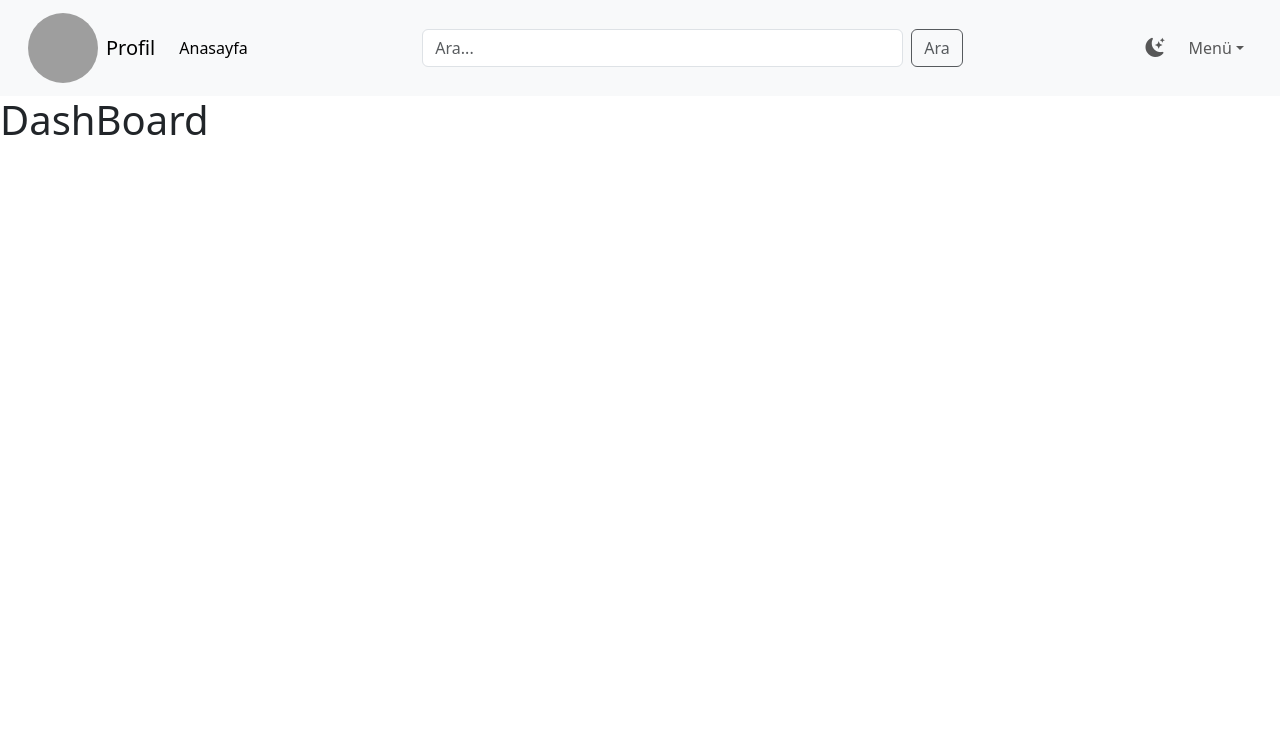
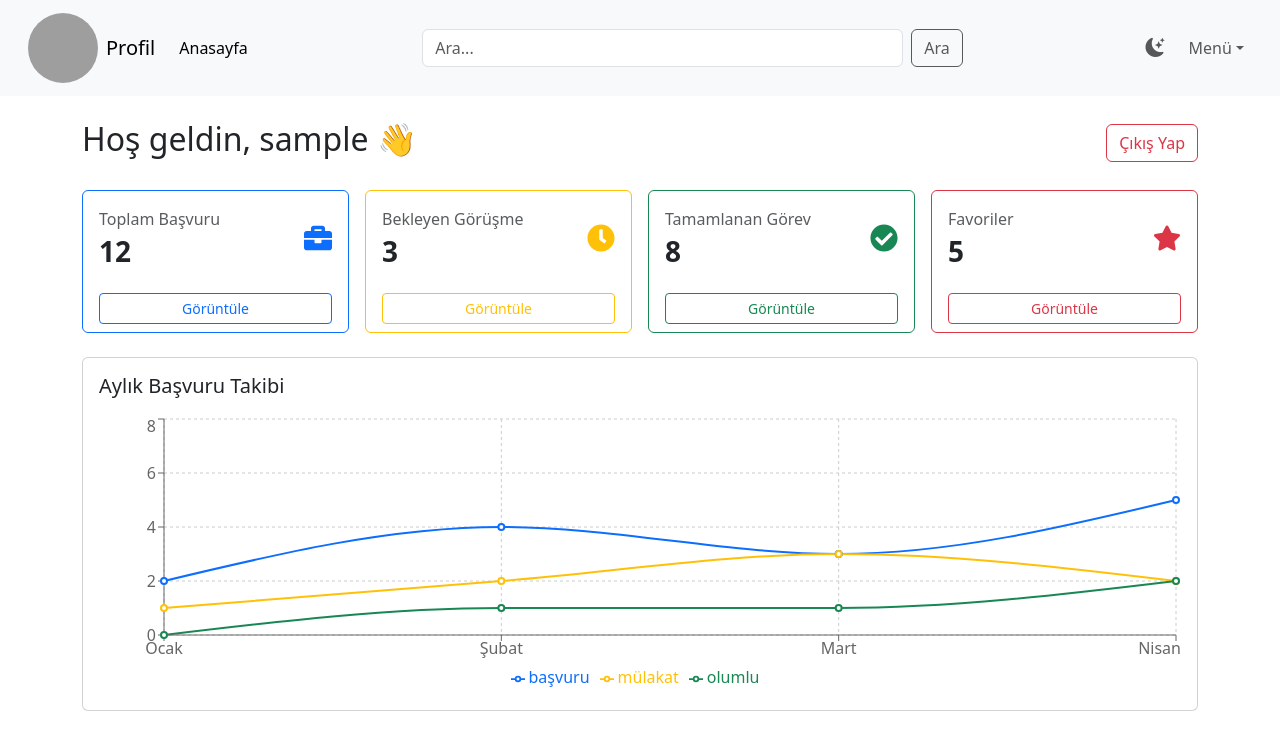
Before and after one commit to timec21/CareerPilot, a React (Vite) app in the folder CareerPilot/: page /dashboard in a window 1280 px wide. Shown: the top 750 px of the page. Built offline with nearby package versions, Linux system fonts and the light colour scheme; sample sign-in values are in the browser's storage; grey boxes are pictures that could not be loaded.

Commit message:
feat: add dashboard page with stats cards and line chart

```diff
--- a/CareerPilot/package.json
+++ b/CareerPilot/package.json
@@ -14,7 +14,9 @@
     "bootstrap-icons": "^1.13.1",
     "react": "^19.2.4",
     "react-dom": "^19.2.4",
-    "react-router-dom": "^7.14.0"
+    "react-icons": "^5.6.0",
+    "react-router-dom": "^7.14.0",
+    "recharts": "^3.8.1"
   },
   "devDependencies": {
     "@eslint/js": "^9.39.4",
--- a/CareerPilot/src/components/Navbar.tsx
+++ b/CareerPilot/src/components/Navbar.tsx
@@ -54,7 +54,7 @@ const Navbar = () => {
               </button>
             </li>
 
-            {/* En Sağda: Menü */}
+            {/* Menü */}
             <li className="nav-item dropdown">
               <a
                 className="nav-link dropdown-toggle"
--- a/CareerPilot/src/pages/Dashboard.tsx
+++ b/CareerPilot/src/pages/Dashboard.tsx
@@ -1,9 +1,116 @@
+import { useAuth } from "../context/AuthContext";
+import { FaBriefcase, FaClock, FaCheckCircle, FaStar } from "react-icons/fa";
+import {
+  LineChart,
+  Line,
+  XAxis,
+  YAxis,
+  CartesianGrid,
+  Tooltip,
+  Legend,
+  ResponsiveContainer,
+} from "recharts";
+import { useNavigate } from "react-router-dom";
+
+const statusData = [
+  { ay: "Ocak", başvuru: 2, mülakat: 1, olumlu: 0 },
+  { ay: "Şubat", başvuru: 4, mülakat: 2, olumlu: 1 },
+  { ay: "Mart", başvuru: 3, mülakat: 3, olumlu: 1 },
+  { ay: "Nisan", başvuru: 5, mülakat: 2, olumlu: 2 },
+];
+
+function StatusChart() {
+  return (
+    <div className="card mt-4 p-3">
+      <h5 className="mb-3">Aylık Başvuru Takibi</h5>
+      <ResponsiveContainer width="100%" height={280}>
+        <LineChart data={statusData}>
+          <CartesianGrid strokeDasharray="3 3" />
+          <XAxis dataKey="ay" />
+          <YAxis />
+          <Tooltip />
+          <Legend />
+          <Line type="monotone" dataKey="başvuru" stroke="#0d6efd" strokeWidth={2} />
+          <Line type="monotone" dataKey="mülakat" stroke="#ffc107" strokeWidth={2} />
+          <Line type="monotone" dataKey="olumlu" stroke="#198754" strokeWidth={2} />
+        </LineChart>
+      </ResponsiveContainer>
+    </div>
+  );
+}
+
 function Dashboard() {
+  const { user, logout } = useAuth();
+  const navigate = useNavigate();
 
+  const stats = [
+    {
+      title: "Toplam Başvuru",
+      value: 12,
+      icon: <FaBriefcase size={28} />,
+      color: "primary",
+      path: "/applications",
+    },
+    {
+      title: "Bekleyen Görüşme",
+      value: 3,
+      icon: <FaClock size={28} />,
+      color: "warning",
+      path: "/applications",
+    },
+    {
+      title: "Tamamlanan Görev",
+      value: 8,
+      icon: <FaCheckCircle size={28} />,
+      color: "success",
+      path: "/goals",
+    },
+    {
+      title: "Favoriler",
+      value: 5,
+      icon: <FaStar size={28} />,
+      color: "danger",
+      path: "/applications",
+    },
+  ];
 
-  return(
-    <div>
-        <h1>DashBoard</h1>
+  return (
+    <div className="container mt-4">
+      {/* Navbar */}
+      <div className="d-flex justify-content-between align-items-center mb-4">
+        <h2>Hoş geldin, {user?.username} 👋</h2>
+        <button className="btn btn-outline-danger" onClick={logout}>
+          Çıkış Yap
+        </button>
+      </div>
+
+      {/* İstatistik Kartları */}
+      <div className="row g-3">
+        {stats.map((stat, index) => (
+          <div className="col-12 col-sm-6 col-lg-3" key={index}>
+            <div className={`card border-${stat.color} h-100`}>
+              <div className="card-body d-flex justify-content-between align-items-center">
+                <div>
+                  <p className="text-muted mb-1">{stat.title}</p>
+                  <h3 className="mb-0 fw-bold">{stat.value}</h3>
+                </div>
+                <div className={`text-${stat.color}`}>{stat.icon}</div>
+              </div>
+              <div className="card-footer bg-transparent border-0">
+                <button
+                  className={`btn btn-sm btn-outline-${stat.color} w-100`}
+                  onClick={() => navigate(stat.path)}
+                >
+                  Görüntüle
+                </button>
+              </div>
+            </div>
+          </div>
+        ))}
+      </div>
+
+      {/* Grafik */}
+      <StatusChart />
     </div>
   );
 }
```
Also changed, not shown: 1 other file (tests, documents, lock files or other folders).
